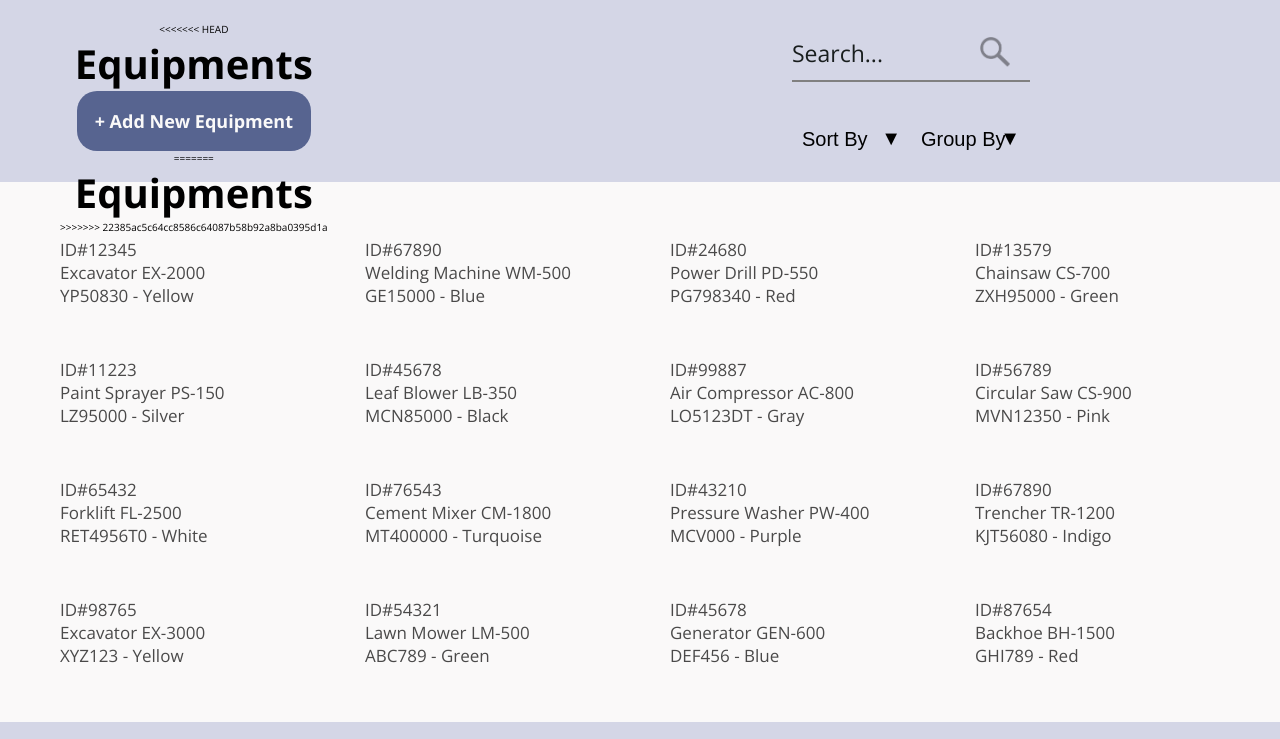
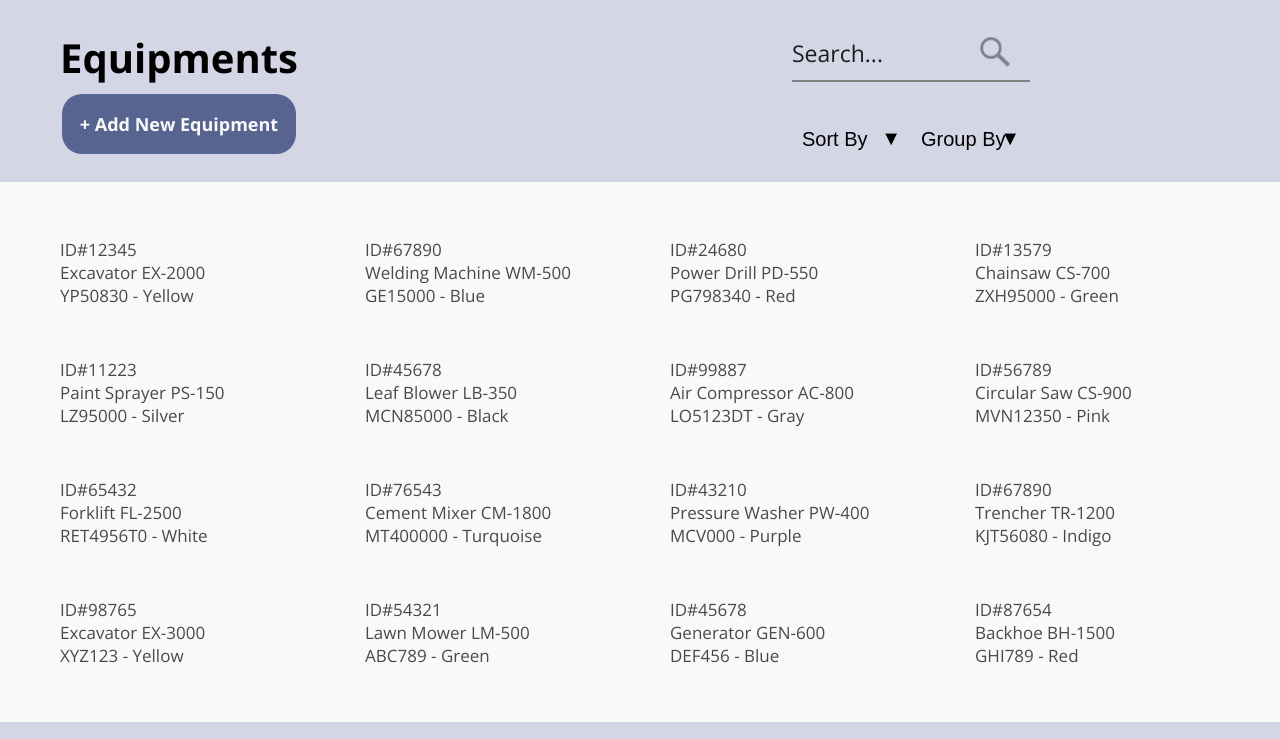
Before and after one commit to TonyTonyJuancho/PROG1210, a website: page Equipment/index.html in a window 1280 px wide. Shown: the part 88-827 px from the top of the page. Drawn offline with nearby package versions, Linux system fonts and the light colour scheme.

Commit message:
changed index

```diff
--- a/Equipment/index.html
+++ b/Equipment/index.html
@@ -28,12 +28,8 @@
         <main class = "main-section">
             <section class = "main-heading">
                 <div class = "main-heading-title">
-<<<<<<< HEAD
                     <h1 class = "main-heading-head">Equipments</h1>
                     <a href = "./insert.html" class = "btn-add">+ Add New Equipment</a>
-=======
-                    <h2 class = "main-heading-head">Equipments</h2>
->>>>>>> 22385ac5c64cc8586c64087b58b92a8ba0395d1a
                 </div>
                 <div class = "main-heading-input">
                     <div class = "main-heading-input-section">
```
